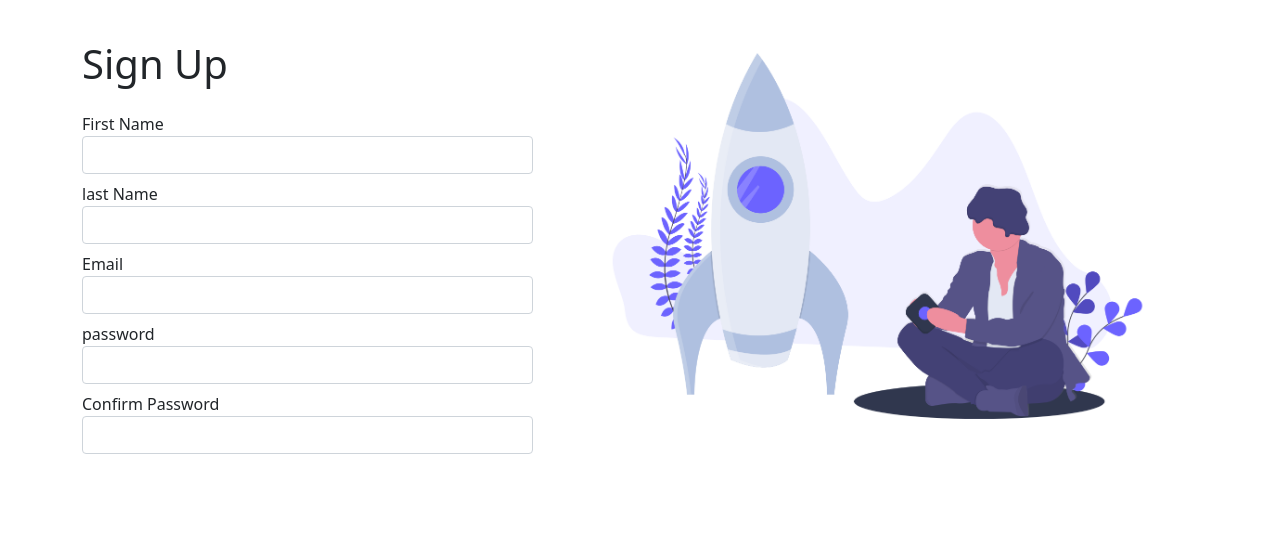
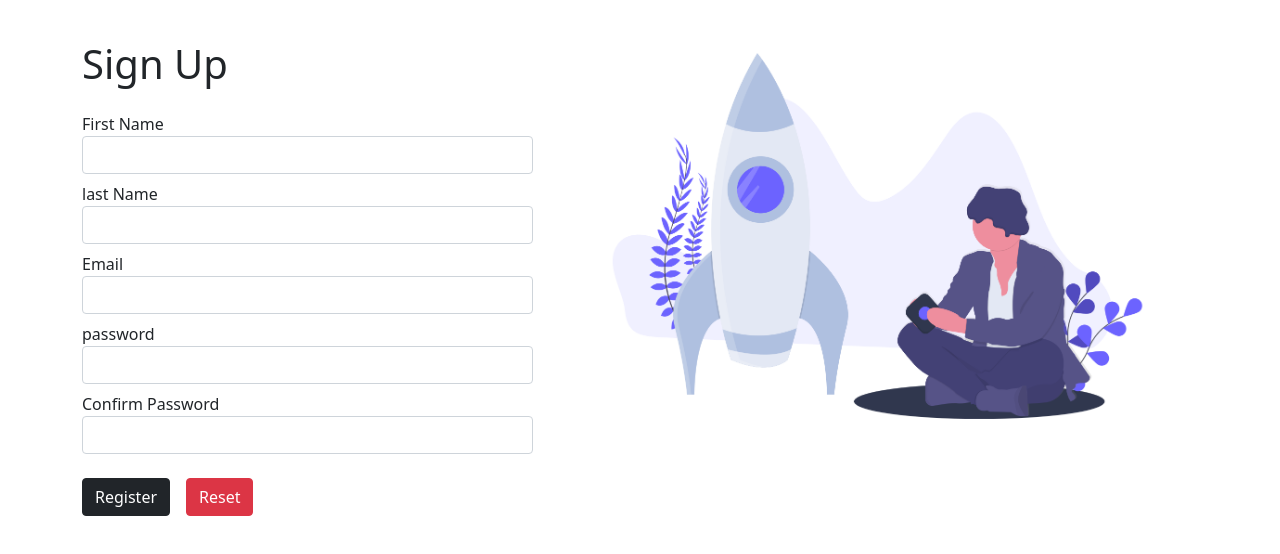
Before and after one commit to IlyaKrapivnoy/react_form_validation_with_formik_and_yup, a React (Create React App) app: page / in a window 1280 px wide. Shown: the top 554 px of the page. Built offline with nearby package versions, Linux system fonts and the light colour scheme.

Commit message:
add submit and reset btns

```diff
--- a/src/components/Signup.jsx
+++ b/src/components/Signup.jsx
@@ -38,6 +38,18 @@ const Signup = () => {
                             name='confirmPassword'
                             type='password'
                         />
+                        <button
+                            className='btn btn-dark mt-3 mr-3'
+                            type='submit'
+                        >
+                            Register
+                        </button>
+                        <button
+                            className='btn btn-danger mt-3 mx-3'
+                            type='reset'
+                        >
+                            Reset
+                        </button>
                     </Form>
                 </div>
             )}
```
